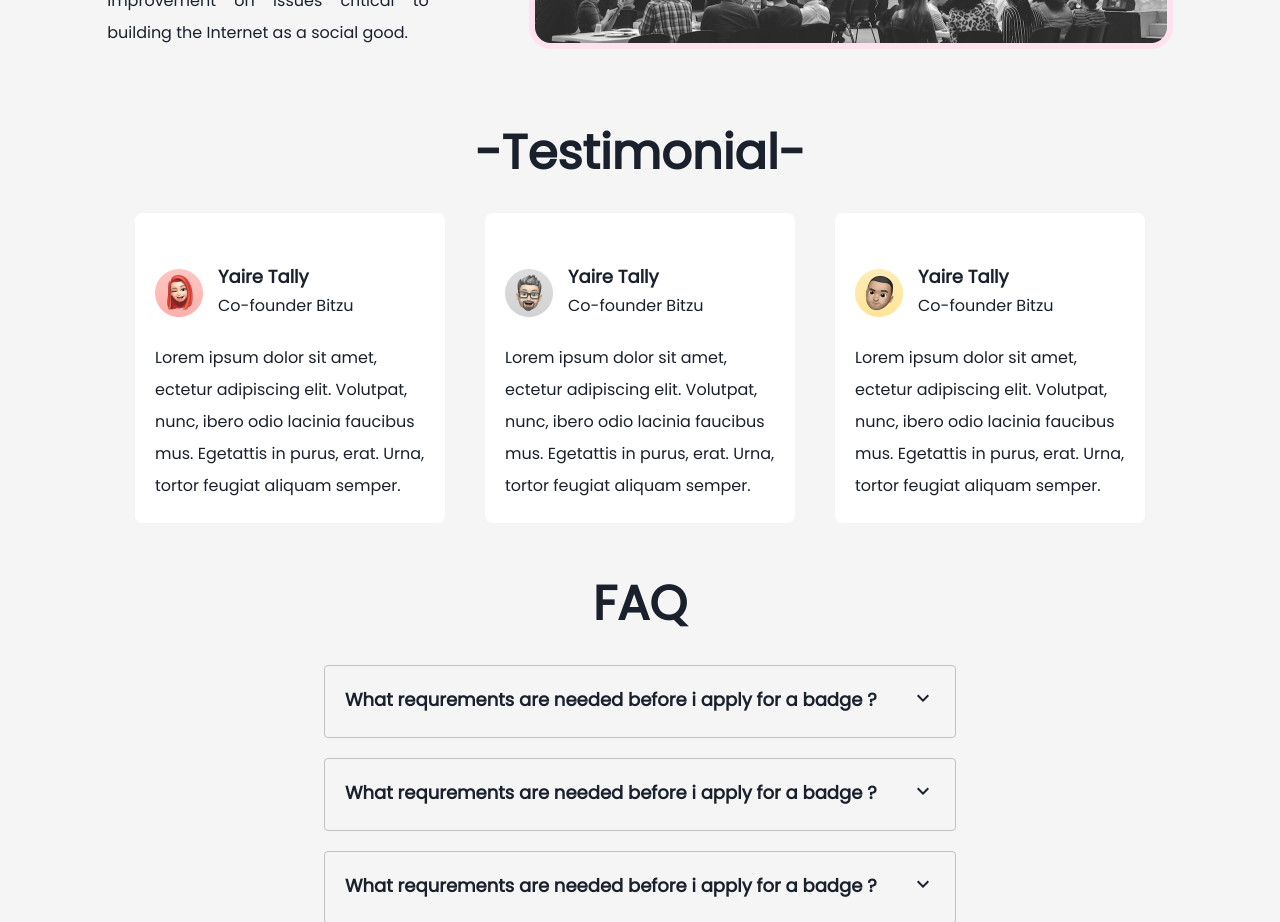
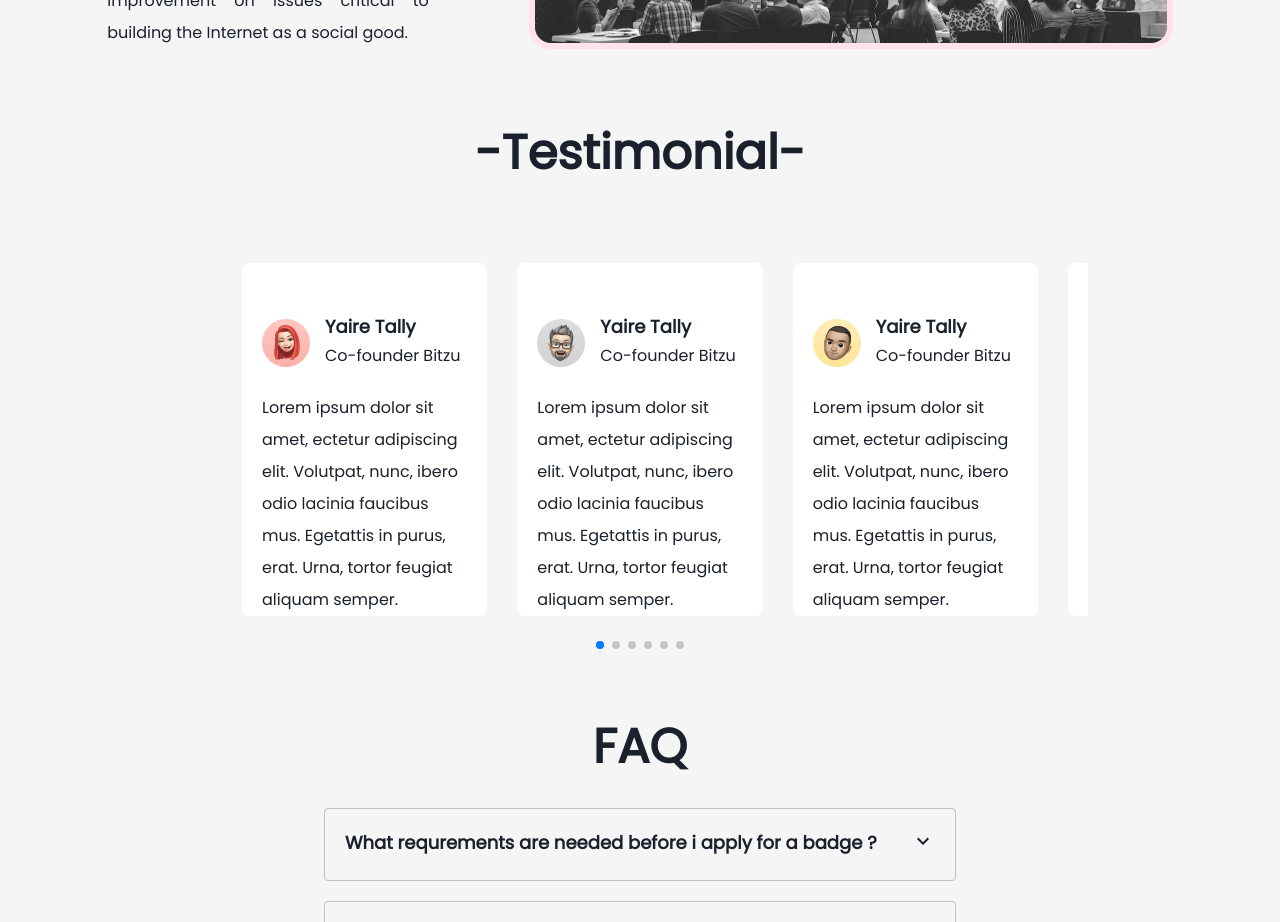
Before and after one commit to badging/eventBadging, a React app: page / in a window 1280 px wide. Shown: the part 1320-2242 px from the top of the page. Built offline with nearby package versions, Linux system fonts and the light colour scheme.

Commit message:
git commit -S -m "Added a carousel feature to the testimonial data alongside"
Signed-off-by: Ekereke Precious <ekerekepreciousimeh@gmail.com>

```diff
--- a/src/assets/styles/global.css
+++ b/src/assets/styles/global.css
@@ -233,12 +233,20 @@ a {
     align-items: center;
     flex-direction: column;
     row-gap: 30px;
+    width: 70%;
+    margin: 0 auto;
   }
 
   .testimonial-container > .title {
     display: flex;
     justify-content: center;
     align-items: center;
+  }
+
+  /* Carousel css styling */
+
+  .swiper{
+    padding: 50px !important;
   }
 
   .title > h2 {
@@ -255,6 +263,7 @@ a {
     align-items: center;
     flex-direction: row;
     column-gap: 40px;
+    width: 100%;
   }
 
   .faq-container {
--- a/src/components/testimonial/Testimonial.js
+++ b/src/components/testimonial/Testimonial.js
@@ -2,7 +2,9 @@ import React from "react";
 import "./testimonial.css";
 
 const Testimonial = ({ image, name, title, message }) => {
+
   return (
+
         <div className="testimonial">
           <div className="user">
             <img src={image} alt="id" />
@@ -15,6 +17,7 @@ const Testimonial = ({ image, name, title, message }) => {
             <p>{message}</p>
           </div>
         </div>
+
   );
 };
 
--- a/src/components/testimonial/testimonial.css
+++ b/src/components/testimonial/testimonial.css
@@ -1,13 +1,11 @@
 .testimonial {
-  width: 310px;
-  height: 310px;
   background: #ffffff;
   border-radius: 8px;
   display: flex;
   flex-direction: column;
   padding: 50px 20px 0px 20px;
+  width: 100%;
 }
-
 .testimonial > .user {
   display: flex;
   flex-direction: row;
--- a/src/components/testimonial/testimonialData.js
+++ b/src/components/testimonial/testimonialData.js
@@ -1,6 +1,6 @@
-import img06 from "../../assets/images/testimonial/img06.png"
-import img01 from "../../assets/images/testimonial/img01.png"
-import img02 from "../../assets/images/testimonial/img02.png"
+import img06 from "../../assets/images/testimonial/img06.png";
+import img01 from "../../assets/images/testimonial/img01.png";
+import img02 from "../../assets/images/testimonial/img02.png";
 
 export const testimonialData = [
   {
@@ -24,4 +24,39 @@ export const testimonialData = [
     message:
       "Lorem ipsum dolor sit amet, ectetur adipiscing elit. Volutpat, nunc, ibero odio lacinia faucibus mus. Egetattis in purus, erat. Urna, tortor feugiat aliquam semper. ",
   },
+  {
+    image: img01,
+    name: "Yaire Tally",
+    title: "Co-founder Bitzu",
+    message:
+      "Lorem ipsum dolor sit amet, ectetur adipiscing elit. Volutpat, nunc, ibero odio lacinia faucibus mus. Egetattis in purus, erat. Urna, tortor feugiat aliquam semper. ",
+  },
+  {
+    image: img06,
+    name: "Yaire Tally",
+    title: "Co-founder Bitzu",
+    message:
+      "Lorem ipsum dolor sit amet, ectetur adipiscing elit. Volutpat, nunc, ibero odio lacinia faucibus mus. Egetattis in purus, erat. Urna, tortor feugiat aliquam semper. ",
+  },
+  {
+    image: img02,
+    name: "Yaire Tally",
+    title: "Co-founder Bitzu",
+    message:
+      "Lorem ipsum dolor sit amet, ectetur adipiscing elit. Volutpat, nunc, ibero odio lacinia faucibus mus. Egetattis in purus, erat. Urna, tortor feugiat aliquam semper. ",
+  },
+  {
+    image: img01,
+    name: "Yaire Tally",
+    title: "Co-founder Bitzu",
+    message:
+      "Lorem ipsum dolor sit amet, ectetur adipiscing elit. Volutpat, nunc, ibero odio lacinia faucibus mus. Egetattis in purus, erat. Urna, tortor feugiat aliquam semper. ",
+  },
+  {
+    image: img01,
+    name: "Yaire Tally",
+    title: "Co-founder Bitzu",
+    message:
+      "Lorem ipsum dolor sit amet, ectetur adipiscing elit. Volutpat, nunc, ibero odio lacinia faucibus mus. Egetattis in purus, erat. Urna, tortor feugiat aliquam semper. ",
+  },
 ];
--- a/src/pages/Home.js
+++ b/src/pages/Home.js
@@ -11,16 +11,29 @@ import pending from "../assets/images/pending.png";
 import eventBadging from "../assets/images/event-badging.png";
 import { Link } from "react-router-dom";
 
-import {Testimonial, Faq} from "../components"
+import { Testimonial, Faq } from "../components";
 import { testimonialData } from "../components/testimonial/testimonialData";
 import { faqData } from "../components/faq/FAQData";
 // import Faq from "../components/faq/Faq";
 // import Testimonial from "../components/testimonial/Testimonial";
 
+import {Swiper, SwiperSlide} from 'swiper/react'
+
+// Import Swiper styles
+import "swiper/css";
+import "swiper/css/pagination";
+
+// import required modules
+import { Pagination } from "swiper";
+import Carousel from "react-multi-carousel";
+
+
 const Home = () => {
+
+
   return (
     <div className="home">
-      <Header/>
+      <Header />
       <div
         className="hero-section"
         style={{
@@ -97,18 +110,17 @@ const Home = () => {
             <h2>-Testimonial-</h2>
           </div>
           <div className="testimonials">
-            {testimonialData.map((item, id) => {
-              let { image, name, title, message } = item;
+            <Swiper slidesPerView={3} spaceBetween={30} pagination={{clickable: true,}} modules={[Pagination]}>
+              {testimonialData.map((item, id) => {
+                let { image, name, title, message } = item;
+                return (
+                        <SwiperSlide>
+                          <Testimonial image={image} name={name} title={title} message={message} />
+                        </SwiperSlide>
+                );
+              })}
+            </Swiper>
 
-              return (
-                <Testimonial
-                  image={image}
-                  name={name}
-                  title={title}
-                  message={message}
-                />
-              );
-            })}
           </div>
         </div>
 
@@ -124,9 +136,9 @@ const Home = () => {
           </div>
         </div>
       </div>
-      <Footer/>
+      <Footer />
     </div>
   );
-};
 
+          }
 export default Home;
```
Also changed, not shown: package.json (+4 -4 lines), 1 other file (tests, documents, lock files or other folders). Lines whose indentation alone changed are shown as unchanged.
